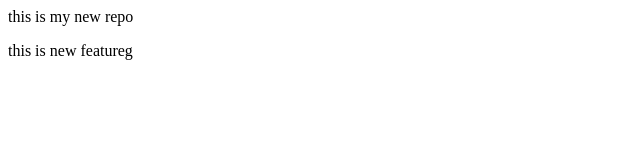
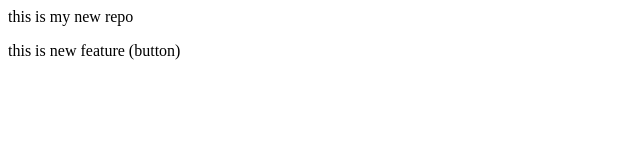
Before and after one commit to Priyanka011k/localrepo, a plain HTML site: page index.html in a window 1280 px wide. Shown: the full height of the page, 0-640 px from the left. Drawn offline with Linux system fonts and the light colour scheme.

```diff
--- a/index.html
+++ b/index.html
@@ -1,2 +1,5 @@
 <p>this is my new repo</p>
-<p>this is new featureg</p>
+<p>
+    this is new feature (button)
+
+</p>
```
